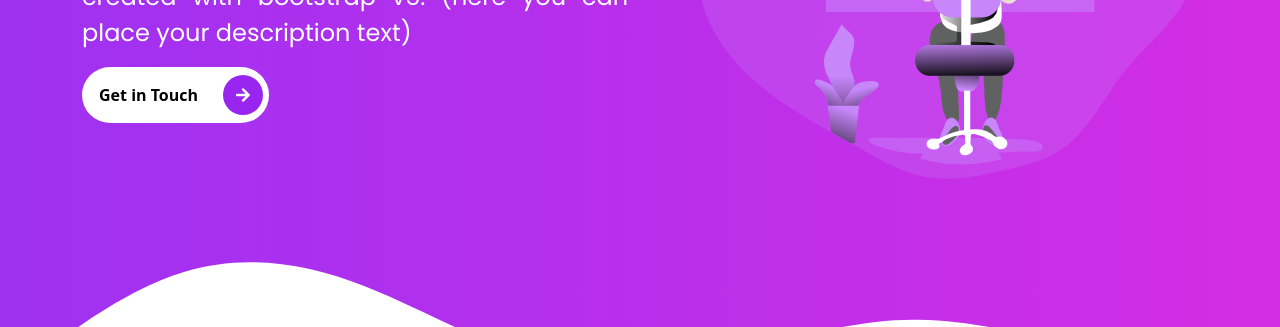
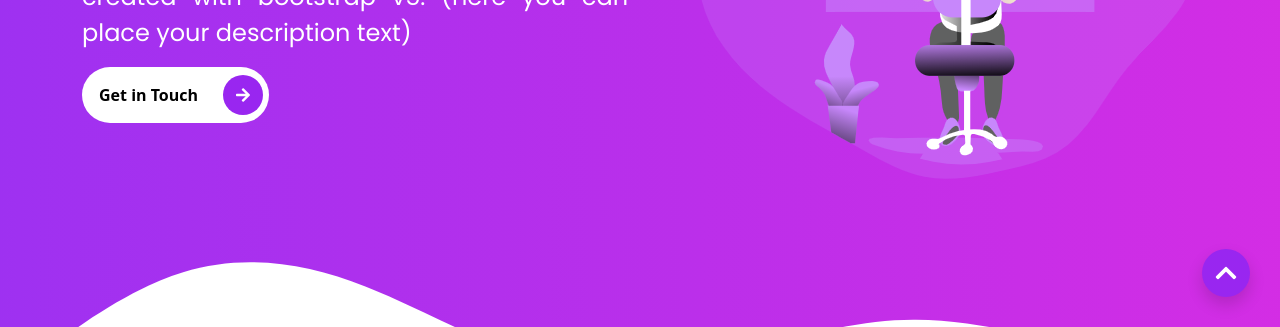
Before and after one commit to massimilianoporzio/portfolio, a website: page index.html in a window 1280 px wide. Shown: the part 473-800 px from the top of the page. Drawn offline with Linux system fonts and the light colour scheme.

Commit message:
bottone torna al top

```diff
--- a/index.html
+++ b/index.html
@@ -778,6 +778,11 @@
 </footer>
 <!--end the footer -->
 
+<!--BACK TO TOP BUTTON -->
+<a href="#" class="shadow btn-primary rounded-circle back-to-top">
+    <i class="fas fa-chevron-up"></i>
+</a>
+
 <script src="assets/js/bootstrap.bundle.js">
 </script>
 <script src="assets/vendors/js/glightbox.min.js"></script>
--- a/scss/sections/_footer.scss
+++ b/scss/sections/_footer.scss
@@ -94,3 +94,16 @@
     }
   }
 }
+//styling the back to top button
+.back-to-top {
+  position: fixed;
+  width: 3rem;
+  height: 3rem;
+  right: 1.875rem;
+  bottom: 1.875rem;
+  z-index: 9999;
+  i {
+    @include absoluteCenter;
+    font-size: 1.5rem;
+  }
+}
```
Also changed, not shown: assets/css/style.css, 1 other file.
